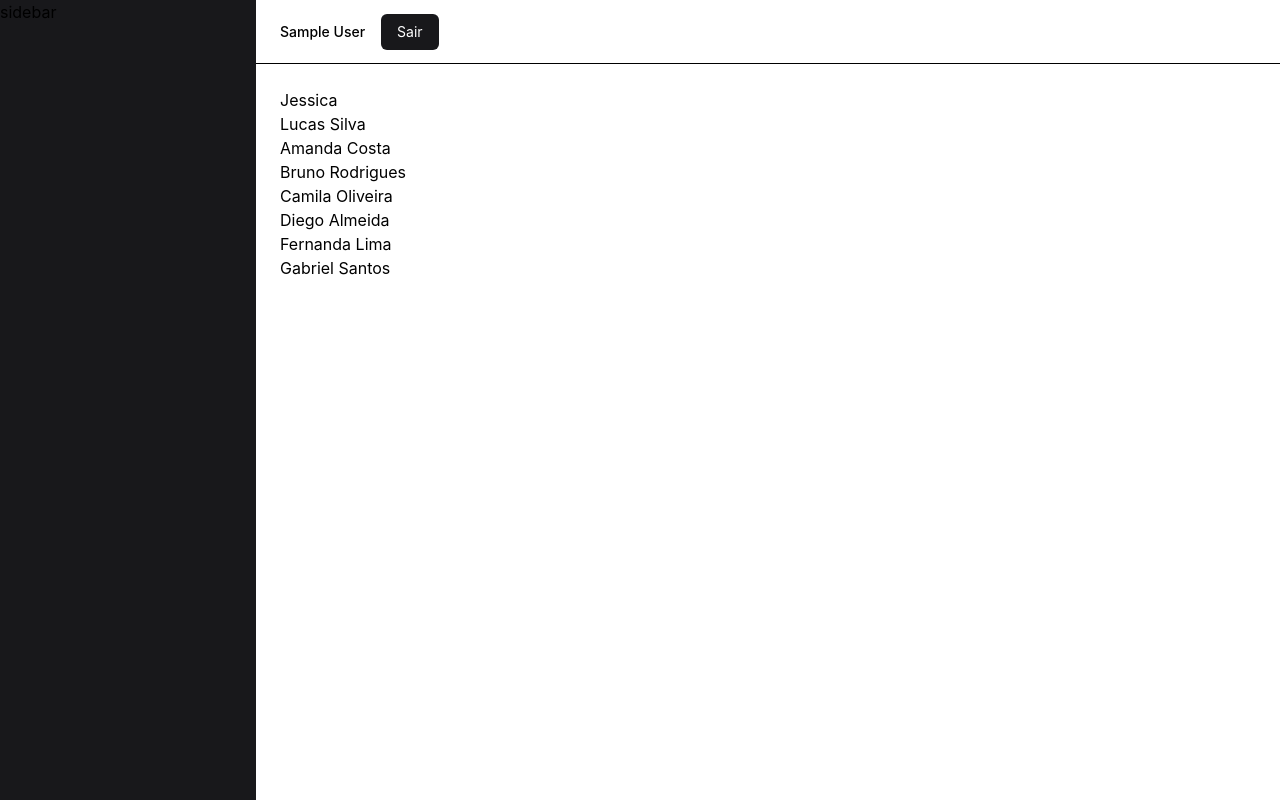
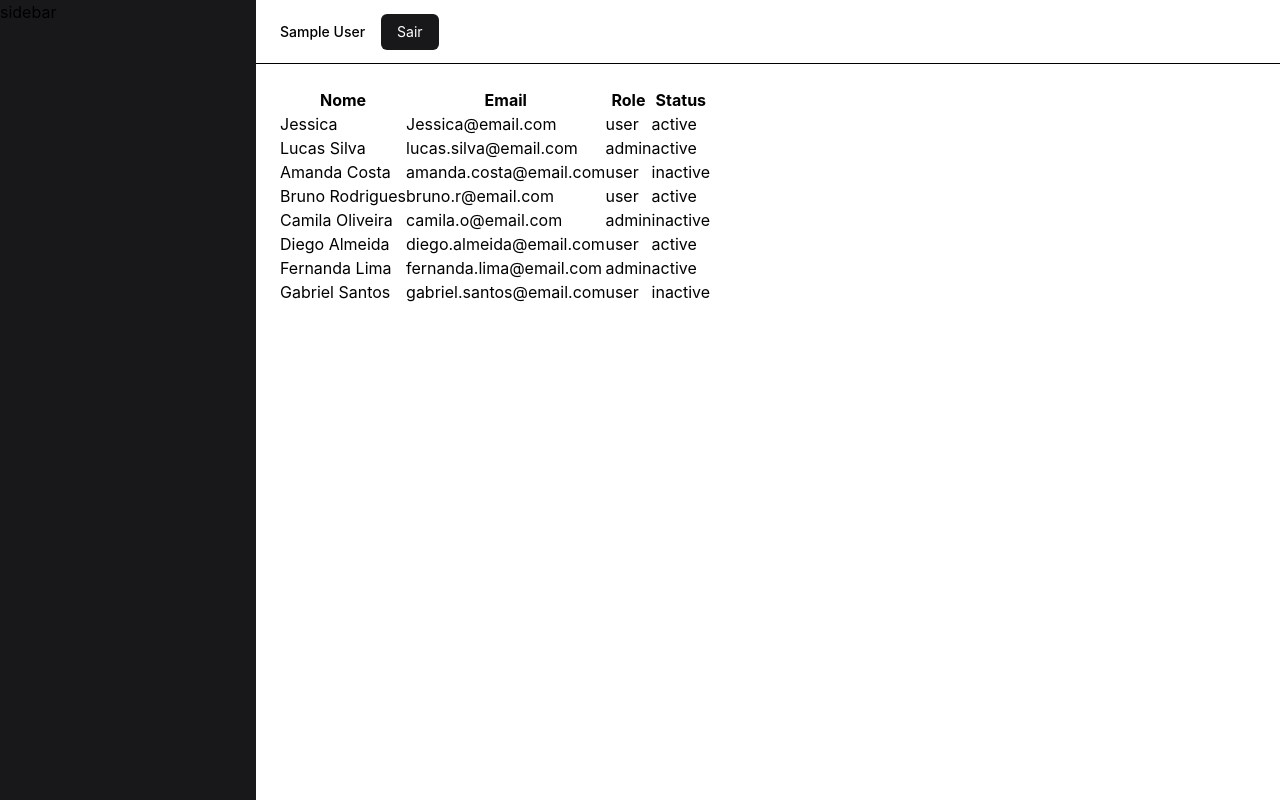
Before and after one commit to Luiz-de-Lima/admin-dashboard, a React (Vite) app: page /user in a window 1280 px wide. Built offline with nearby package versions, Linux system fonts and the light colour scheme; sample sign-in values are in the browser's storage.

Commit message:
feat: componente Table conectado à UsersPage

```diff
--- /dev/null
+++ b/src/components/Table/index.tsx
@@ -0,0 +1,32 @@
+import type { User } from "../../types";
+interface userProp {
+  userTable: User[];
+}
+
+const Table = ({ userTable }: userProp) => {
+  return (
+    <table>
+      <thead>
+        <tr>
+          <th>Nome</th>
+          <th>Email</th>
+          <th>Role</th>
+          <th>Status</th>
+        </tr>
+      </thead>
+
+      <tbody>
+        {userTable.map((usuario) => (
+          <tr key={usuario.id}>
+            <td>{usuario.name}</td>
+            <td>{usuario.email}</td>
+            <td>{usuario.role}</td>
+            <td>{usuario.status}</td>
+          </tr>
+        ))}
+      </tbody>
+    </table>
+  );
+};
+
+export default Table;
--- a/src/pages/UsersPage/index.tsx
+++ b/src/pages/UsersPage/index.tsx
@@ -1,5 +1,5 @@
 import { useUsers } from "../../hooks/useUsers";
-
+import Table from "../../components/Table";
 const UsersPage = () => {
   const { filteredUsers, load, erro } = useUsers();
 
@@ -7,10 +7,7 @@ const UsersPage = () => {
   if (erro) return <p>Erro ao carregar usuários</p>;
   return (
     <div>
-      <ul>
-        {filteredUsers &&
-          filteredUsers.map((user) => <li key={user.id}>{user.name}</li>)}
-      </ul>
+      <Table userTable={filteredUsers} />
     </div>
   );
 };
```
